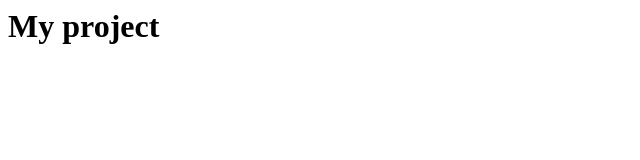
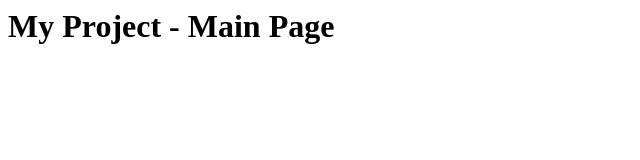
Before and after one commit to BigMountain87/git_practice_project, a plain HTML site: page index.html in a window 1280 px wide. Shown: the whole page, without its empty margins (0-640 px from the left). Drawn offline with Linux system fonts and the light colour scheme.

Commit message:
수정: index.html 파일 내용 변경

```diff
--- a/index.html
+++ b/index.html
@@ -1 +1 @@
-<html><body><h1>My project</h1></body></html>
+<html><body><h1>My Project - Main Page</h1></body></html>
```
